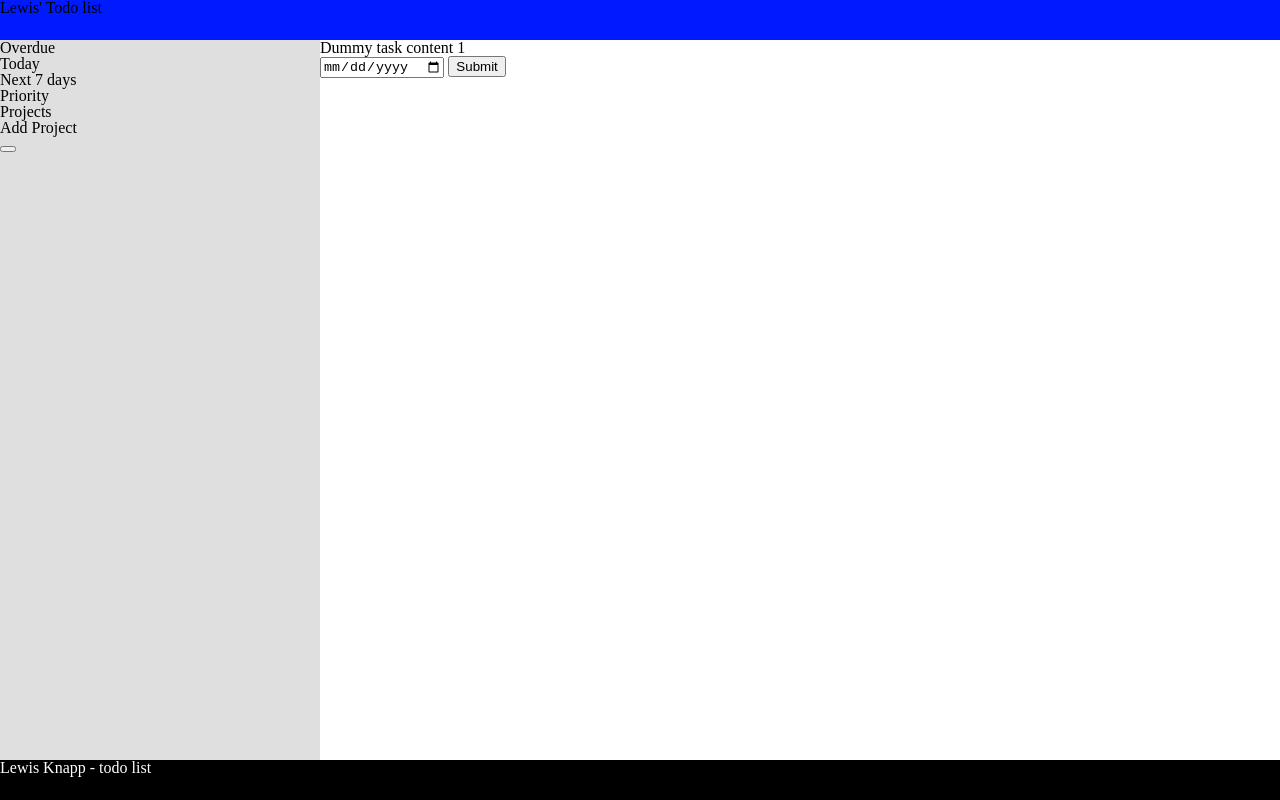
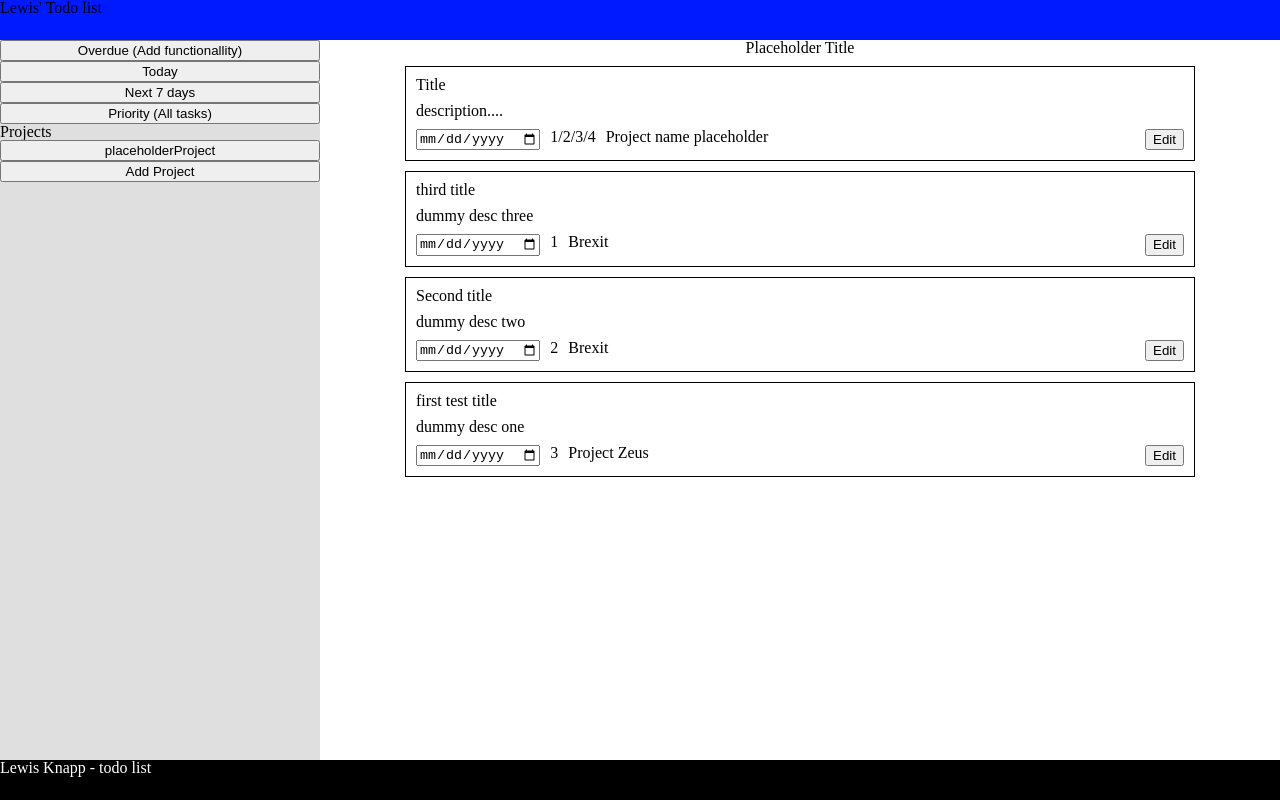
Before and after one commit to lknapp1888/todo-list, a website built with webpack: page dist/index.html in a window 1280 px wide. Built offline with nearby package versions, Linux system fonts and the light colour scheme.

Commit message:
add functions to add todo item to UI

```diff
--- a/src/UI.js
+++ b/src/UI.js
@@ -1,2 +1,33 @@
-export const itemDate = document.getElementById('testDate');
-export const testBtn = document.getElementById('testBtn');
+import {todoList} from './todo-list.js';
+import { todoListFilters } from './filter.js';
+
+export const uiLoad = {
+    loadItem: function (item) {
+        const itemDiv = document.createElement('div');
+        itemDiv.classList.add('todoItem');
+        itemDiv.innerHTML = `
+        <p>${item.title}</p>
+        <p>${item.description}</p>
+        <div class="itemBottom">
+            <div class="itemInfo">
+                <input class="itemDateInput" data-dateInput-ref="${item.referenceNum} "type="date">
+                <p>${item.priority}</p>
+                <p>${item.project}</p>
+            </div>
+            <button class="itemEditBtn" data-editBtn-ref="${item.referenceNum}">Edit</button>
+        </div>
+        `;
+        uiStorage.main.appendChild(itemDiv);
+    },
+
+    loadItemArray: function (itemArray) {
+        for (let i = 0; i < itemArray.length; i++) {
+            this.loadItem(itemArray[i]);
+        }
+    },
+}
+
+export const uiStorage = {
+    main: document.querySelector('main'),
+    todayFilterBtn: document.getElementById('todayFilterBtn'),
+}
--- a/src/filter.js
+++ b/src/filter.js
@@ -3,7 +3,7 @@ import { parseISO } from 'date-fns';
 import { isBefore } from 'date-fns';
 import { isAfter } from 'date-fns';
 import { subDays } from 'date-fns';
-import { addDays } from 'date-fns'
+import { addDays } from 'date-fns';
 
 export const todoListFilters = {
     filterToday: function (list) {
--- a/src/index.js
+++ b/src/index.js
@@ -1,17 +1,17 @@
 import './style.css';
 import Todo, {todoList} from './todo-list.js';
 import { todoListFilters } from './filter.js';
-import { itemDate, testBtn } from './UI';
+import {uiLoad, uiStorage} from './UI';
+import Project from './projects';
 
 const first = new Todo('first test title', 'dummy desc one', '2023-01-06', 3, 'Project Zeus');
 const second = new Todo('Second title', 'dummy desc two', '2023-01-14', 2, 'Brexit');
-const third = new Todo('third title', 'dummy desc three', '2023-09-24', 1, 'Get new job');
+const third = new Todo('third title', 'dummy desc three', '2023-09-24', 1, 'Brexit');
 
-console.log(todoList.list);
-console.log(todoListFilters.filterProject(todoList.list, 'Brexit'));
+const brexit = new Project('Brexit', 'This is a project for Britain to leave the EU');
 
+console.log(uiLoad.loadItemArray(todoListFilters.filterPriority(todoList.list)))
 
-
-testBtn.addEventListener('click', () => {
-    console.log(itemDate.value)
-})
+// console.log(brexit.getTodoList())
+// console.log(todoList.list);
+// console.log(todoListFilters.filterProject(todoList.list, 'Brexit'));
--- a/src/projects.js
+++ b/src/projects.js
@@ -0,0 +1,15 @@
+import { todoListFilters } from './filter.js';
+import {todoList} from './todo-list.js';
+
+export default function Project (name, description) {
+    this.name = name;
+    this.description = description;
+}
+
+Project.prototype.getTodoList = function () {
+    return todoListFilters.filterProject(todoList.list, this.name);
+}
+Project.prototype.projectOverview = function () {
+    return `The Project is ${this.name}.
+    Project description: ${this.description}`;
+}
--- a/src/style.css
+++ b/src/style.css
@@ -1,3 +1,54 @@
+/* http://meyerweb.com/eric/tools/css/reset/
+   v2.0 | 20110126
+   License: none (public domain) */
+
+
+   html, body, div, span, applet, object, iframe,
+   h1, h2, h3, h4, h5, h6, p, blockquote, pre,
+   a, abbr, acronym, address, big, cite, code,
+   del, dfn, em, img, ins, kbd, q, s, samp,
+   small, strike, strong, sub, sup, tt, var,
+   b, u, i, center,
+   dl, dt, dd, ol, ul, li,
+   fieldset, form, label, legend,
+   table, caption, tbody, tfoot, thead, tr, th, td,
+   article, aside, canvas, details, embed,
+   figure, figcaption, footer, header, hgroup,
+   menu, nav, output, ruby, section, summary,
+   time, mark, audio, video {
+       margin: 0;
+       padding: 0;
+       border: 0;
+       font-size: 100%;
+       font: inherit;
+       vertical-align: baseline;
+   }
+   /* HTML5 display-role reset for older browsers */
+   article, aside, details, figcaption, figure,
+   footer, header, hgroup, menu, nav, section {
+       display: block;
+   }
+   body {
+       line-height: 1;
+   }
+   ol, ul {
+       list-style: none;
+   }
+   blockquote, q {
+       quotes: none;
+   }
+   blockquote:before, blockquote:after,
+   q:before, q:after {
+       content: '';
+       content: none;
+   }
+   table {
+       border-collapse: collapse;
+       border-spacing: 0;
+   }
+
+/*////////////////////////////////////////////////*/
+
 .container {
     display: grid;
     grid-template: 5vh 90vh 5vh / 25vw 25vw 25vw 25vw;
@@ -32,6 +83,11 @@ nav {
 main {
     background-color: rgb(255, 255, 255);
     grid-area: main;
+    display: flex;
+    flex-direction: column;
+    align-items: center;
+    gap: 10px;
+    overflow: scroll;
 }
 
 footer {
@@ -40,51 +96,30 @@ footer {
     grid-area: footer;
 }
 
-/* http://meyerweb.com/eric/tools/css/reset/
-   v2.0 | 20110126
-   License: none (public domain) */
+/*todo item content only*/
 
+.todoItem {
+    display: flex;
+    flex-direction: column;
+    gap: 10px;
+    border: solid black 1px;
+    padding: 10px;
+    width: 80%;
+}
 
-html, body, div, span, applet, object, iframe,
-h1, h2, h3, h4, h5, h6, p, blockquote, pre,
-a, abbr, acronym, address, big, cite, code,
-del, dfn, em, img, ins, kbd, q, s, samp,
-small, strike, strong, sub, sup, tt, var,
-b, u, i, center,
-dl, dt, dd, ol, ul, li,
-fieldset, form, label, legend,
-table, caption, tbody, tfoot, thead, tr, th, td,
-article, aside, canvas, details, embed,
-figure, figcaption, footer, header, hgroup,
-menu, nav, output, ruby, section, summary,
-time, mark, audio, video {
-	margin: 0;
-	padding: 0;
-	border: 0;
-	font-size: 100%;
-	font: inherit;
-	vertical-align: baseline;
+.itemBottom {
+    display: flex;
+    justify-content: space-between;
 }
-/* HTML5 display-role reset for older browsers */
-article, aside, details, figcaption, figure,
-footer, header, hgroup, menu, nav, section {
-	display: block;
+
+.itemInfo {
+    display: flex;
+    gap: 10px;
 }
-body {
-	line-height: 1;
+
+/*nav category and project containers */
+
+.categoryContainer {
+    display: flex;
+    flex-direction: column;
 }
-ol, ul {
-	list-style: none;
-}
-blockquote, q {
-	quotes: none;
-}
-blockquote:before, blockquote:after,
-q:before, q:after {
-	content: '';
-	content: none;
-}
-table {
-	border-collapse: collapse;
-	border-spacing: 0;
-}
```
Also changed, not shown: dist/index.html, dist/main.js.
